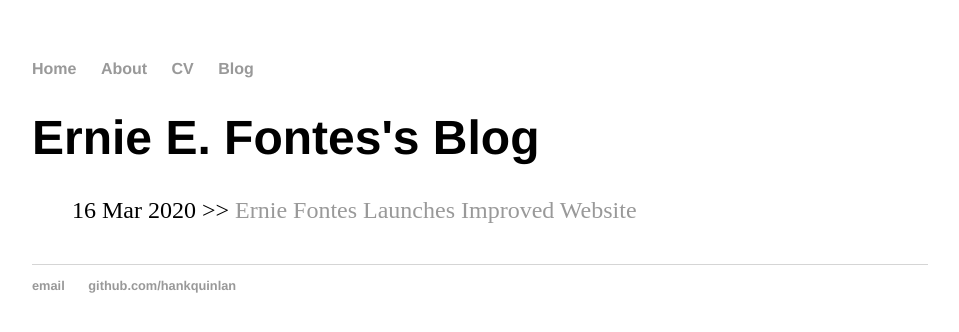
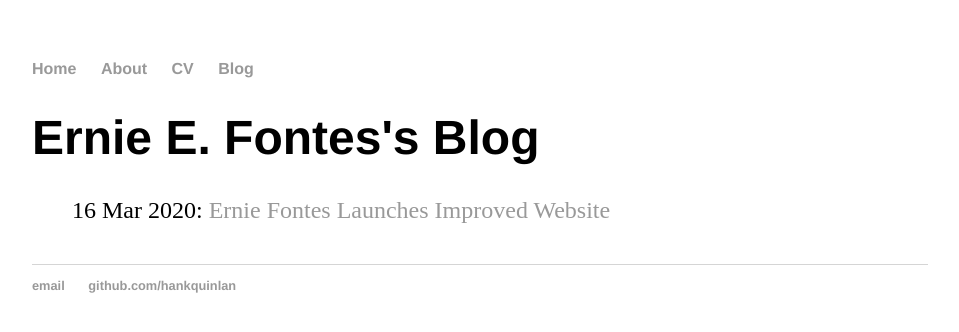
Before and after one commit to erniefontes/erniefontes.github.io, a Jekyll site: the page built from blog/index.html, in a window 1280 px wide. Shown: the top 332 px of the page, without its empty margins (160-1119 px from the left). Built offline with Jekyll 4.4.1, drawn with Linux system fonts in a browser that asks for light colours.

Commit message:
minor edit.

```diff
--- a/blog/index.html
+++ b/blog/index.html
@@ -6,7 +6,7 @@ title: Ernie E. Fontes's Blog
   <ul class="posts">
 
       {% for post in site.posts %}
-        <li><span>{{ post.date | date_to_string }}</span> >> <a href="{{
+        <li><span>{{ post.date | date_to_string }}</span>: <a href="{{
           post.url }}" title = "{{ post.title }}">{{ post.title }}</a></li>
       {% endfor %}
   </ul>
```
